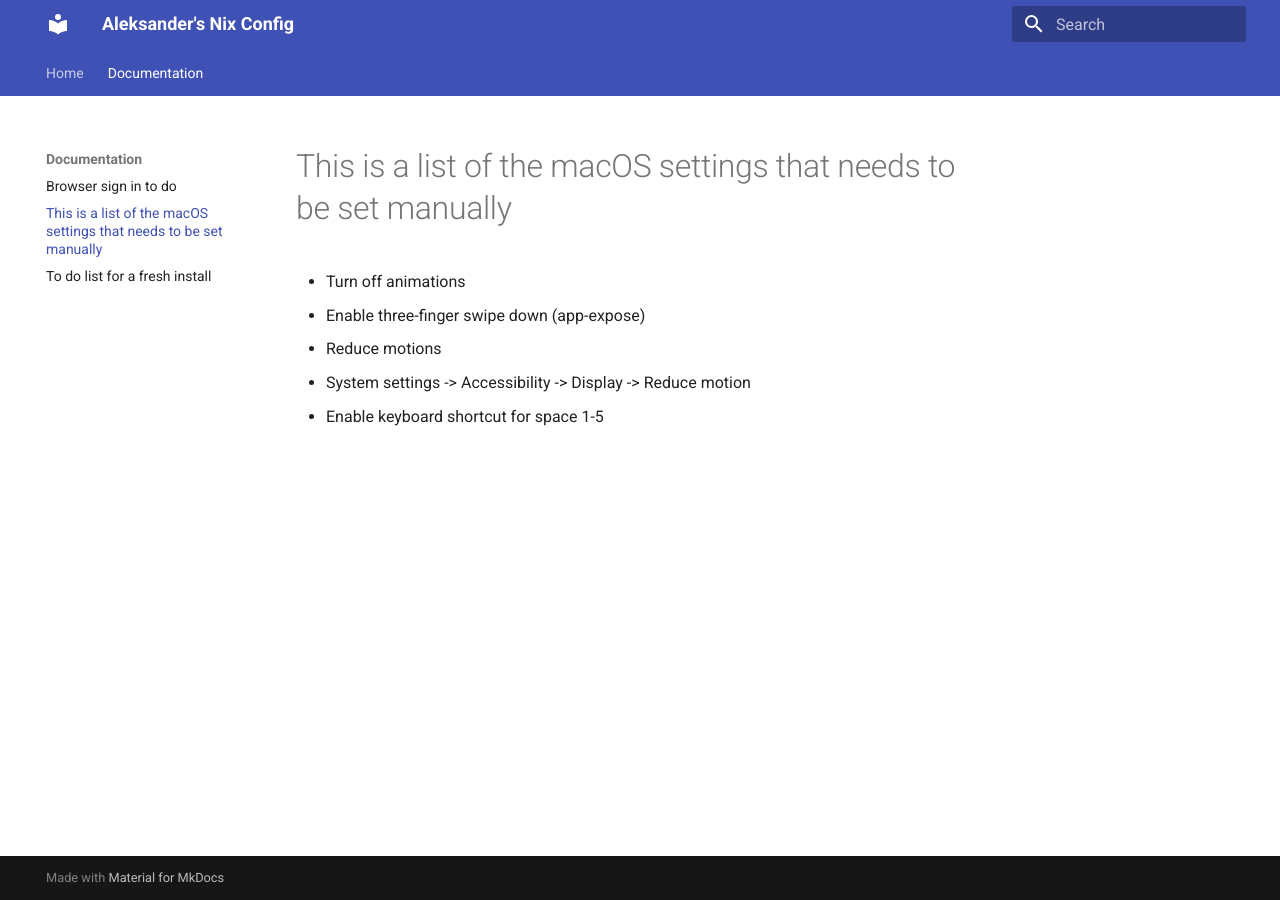
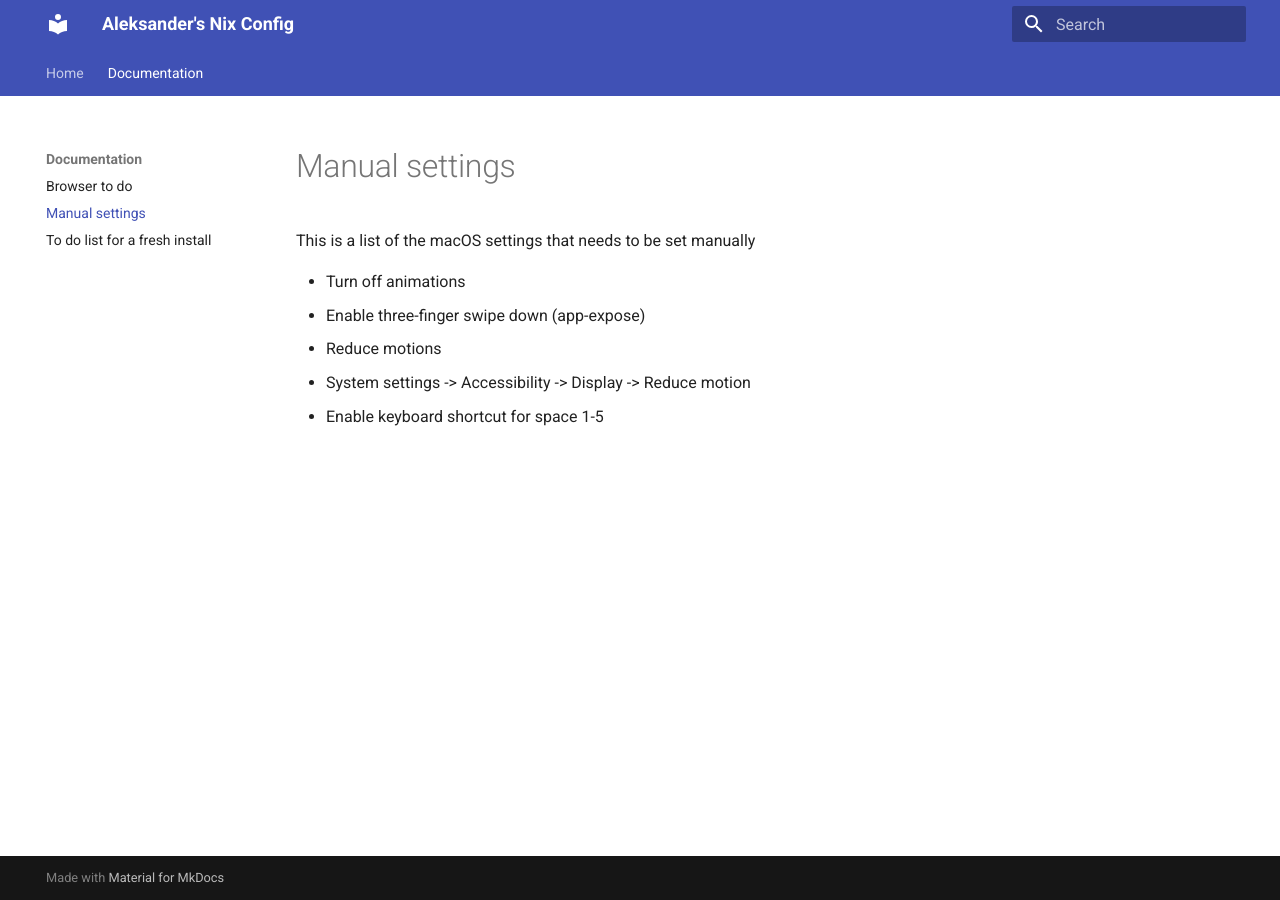
Before and after one commit to aleksanderbl29/nix-config, an MkDocs documentation site: the page built from docs/content/manual-things.md, in a window 1280 px wide. Built offline with MkDocs 1.6.1 and Material for MkDocs 9.7.7, drawn with Linux system fonts in a browser that asks for light colours.

Commit message:
Rewrite some small things

```diff
--- a/docs/content/browser-signings.md
+++ b/docs/content/browser-signings.md
@@ -1,4 +1,4 @@
-# Browser sign in to do
+# Browser to do
 
 In this document you can find all the websites that need signing for my day-to-day function
 
--- a/docs/content/manual-things.md
+++ b/docs/content/manual-things.md
@@ -1,4 +1,6 @@
-# This is a list of the macOS settings that needs to be set manually
+# Manual settings
+
+This is a list of the macOS settings that needs to be set manually
 
 - Turn off animations
 - Enable three-finger swipe down (app-expose)
```
Also changed, not shown: docs/content/to-do.md (+2 -0 lines).
